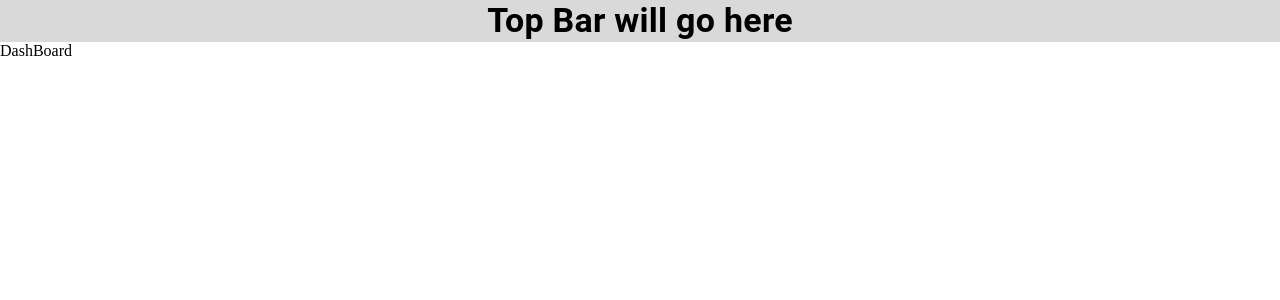
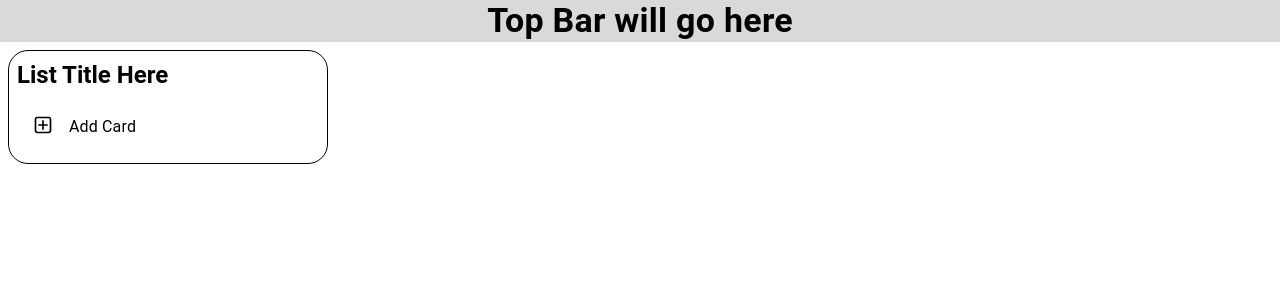
Before and after one commit to JonathanBelloit/kanban-component, a React (Vite) app: page / in a window 1280 px wide. Shown: the top 300 px of the page. Built offline with nearby package versions, Linux system fonts and the light colour scheme.

Commit message:
Added components for kanban list and new card dialog

```diff
--- a/package.json
+++ b/package.json
@@ -14,7 +14,8 @@
     "@emotion/styled": "^11.11.5",
     "@mui/material": "^5.16.0",
     "react": "^18.3.1",
-    "react-dom": "^18.3.1"
+    "react-dom": "^18.3.1",
+    "react-icons": "^5.2.1"
   },
   "devDependencies": {
     "@types/react": "^18.3.3",
--- a/src/components/DashBoard.tsx
+++ b/src/components/DashBoard.tsx
@@ -1,8 +1,15 @@
-import React from 'react'
+import { useState } from 'react'
+import KanbanList from './KanbanList'
+import { Grid, Typography, Box } from '@mui/material'
+
 
 const DashBoard = () => {
+  const [lists, setLists] = useState([]);
   return (
-    <div>DashBoard</div>
+    <Grid container spacing={2} xs={12} lg={3} sx={{ mt: 1, mx: 1 }}>
+      <KanbanList />
+
+    </Grid>
   )
 }
 
--- /dev/null
+++ b/src/components/KanbanList.tsx
@@ -0,0 +1,44 @@
+import { Box, Typography } from "@mui/material";
+import { useState } from "react";
+import { CgAddR } from "react-icons/cg";
+import NewCard from "./NewCard";
+
+const KanbanList = () => {
+  const [ cards, setCards ] = useState([]);
+  const [ newCardOpen, setNewCardOpen ] = useState(false);
+  return (
+    <Box
+      sx={{
+        border: "1px solid black",
+        borderRadius: 5,
+        width: "100%",
+        height: "100%",
+        p: 1,
+      }}
+    >
+      <Typography variant="h5" sx={{ fontWeight: "bold" }}>
+        List Title Here
+      </Typography>
+      <Box
+        sx={{
+          display: "flex",
+          gap: 2,
+          mt: 1,
+          transition: "ease-in-out 400ms",
+          borderRadius: 5,
+          p: 2,
+          "&:hover": { cursor: "pointer", backgroundColor: "#d9d9d9" },
+        }}
+        onClick={() => {
+          setNewCardOpen(true);
+        }}
+      >
+        <CgAddR size={20} />
+        <Typography>Add Card</Typography>
+      </Box>
+      <NewCard open={newCardOpen} setOpen={setNewCardOpen} />
+    </Box>
+  );
+};
+
+export default KanbanList;
--- /dev/null
+++ b/src/components/NewCard.tsx
@@ -0,0 +1,17 @@
+import { Dialog, DialogTitle } from '@mui/material'
+
+const NewCard = ({ open, setOpen }: { open: boolean }) => {
+  return (
+    <Dialog
+      open={open}
+      onClose={() => {
+        setOpen(false);
+      }}>
+      <DialogTitle>
+        Add New Card
+      </DialogTitle>
+    </Dialog>
+  )
+}
+
+export default NewCard
```
Also changed, not shown: 1 other file (tests, documents, lock files or other folders).
